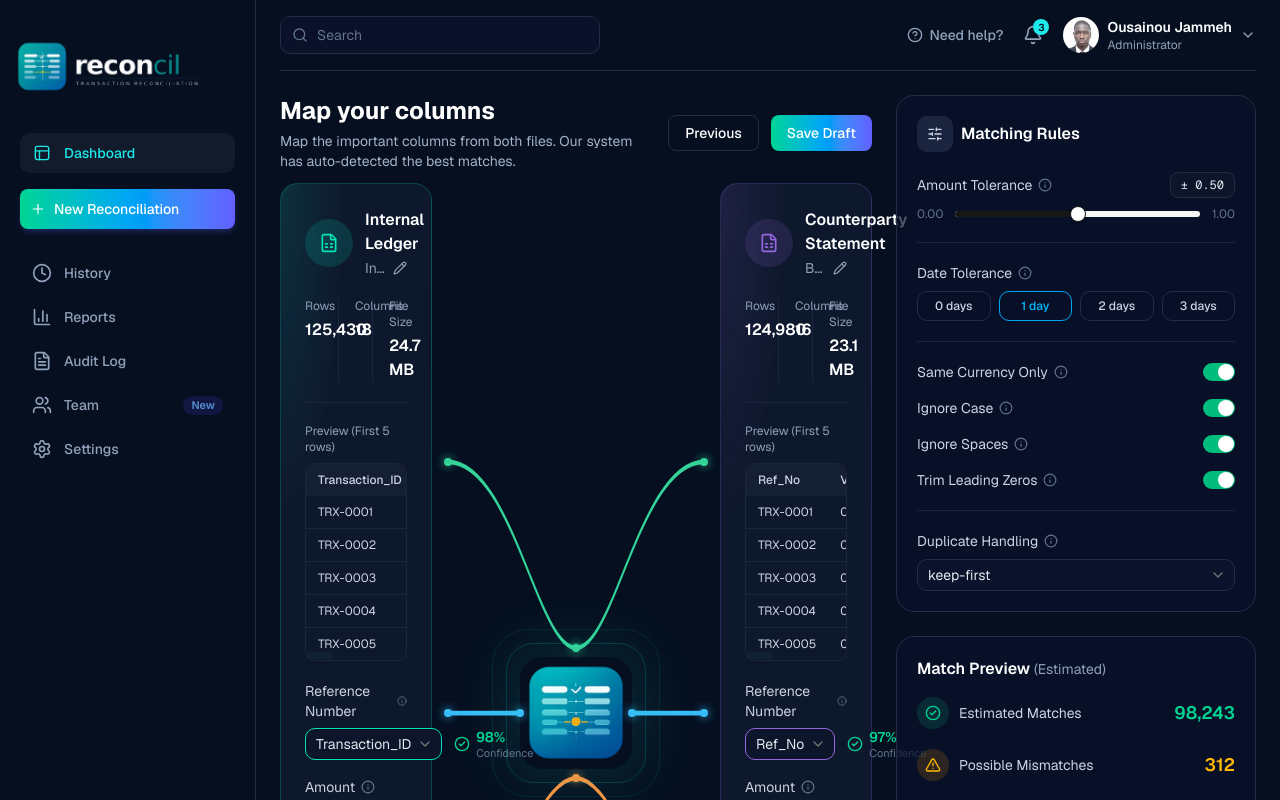
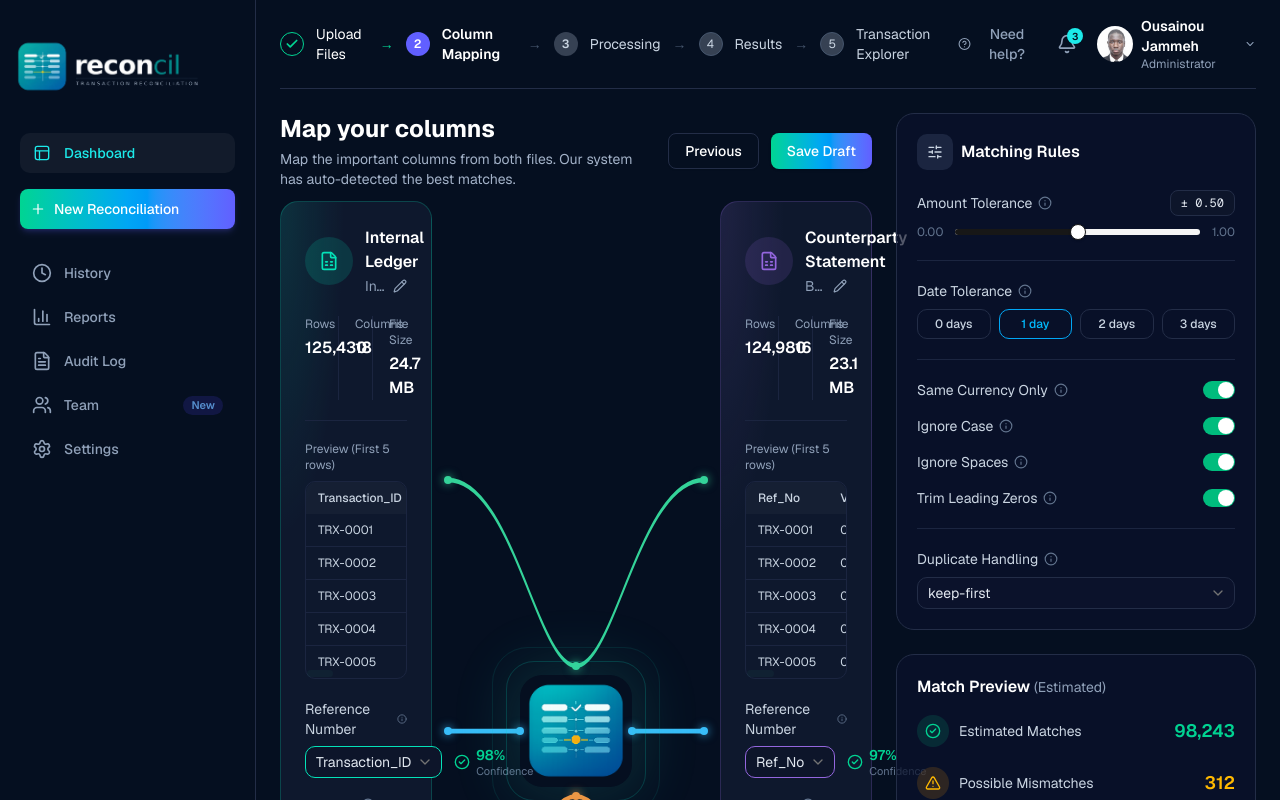
Before and after one commit to ousainoubsj/recon-frontend, a Next.js app: page /dashboard/reconciliation-process in a window 1280 px wide. Shown: the top 800 px of the page. Built offline with nearby package versions, Linux system fonts and the light colour scheme.

Commit message:
feat: implement step navigation in reconciliation process and add ReconciliationStepper component

```diff
--- a/app/dashboard/reconciliation-process/page.tsx
+++ b/app/dashboard/reconciliation-process/page.tsx
@@ -1,14 +1,31 @@
+'use client'
+
+import { useState } from 'react'
 import ColumnMappingBoard from '@/components/dashboard/reconcile/ColumnMappingBoard'
 import MatchingRulesSidebar from '@/components/dashboard/reconcile/MatchingRulesSidebar'
 
 const page = () => {
+  const [step, setStep] = useState<1 | 2>(1)
+
   return (
     <div className="flex-1 p-6">
-      <div className="grid grid-cols-1 items-start gap-6 lg:grid-cols-[1fr_360px]">
-        <ColumnMappingBoard />
+      {step === 1 && (
+        <div className="grid grid-cols-1 items-start gap-6 lg:grid-cols-[1fr_360px]">
+          <ColumnMappingBoard />
+          <MatchingRulesSidebar onContinue={() => setStep(2)} />
+        </div>
+      )}
 
-        <MatchingRulesSidebar />
-      </div>
+      {step === 2 && (
+        <div className="grid grid-cols-1 items-start gap-6 lg:grid-cols-[1fr_360px]">
+          <div className="flex min-h-150 items-center justify-center rounded-2xl border border-dashed border-[#232D47] bg-[#0E182D]/40 text-sm text-slate-500">
+            Step 2 content placeholder
+          </div>
+          <div className="flex min-h-150 items-center justify-center rounded-2xl border border-dashed border-[#232D47] bg-[#0E182D]/40 text-sm text-slate-500">
+            Step 2 content placeholder
+          </div>
+        </div>
+      )}
     </div>
   )
 }
--- a/components/dashboard/Header.tsx
+++ b/components/dashboard/Header.tsx
@@ -1,10 +1,20 @@
+'use client'
+
 import Image from 'next/image'
+import { usePathname } from 'next/navigation'
 import { Bell, ChevronDown, HelpCircle, Search } from 'lucide-react'
+import ReconciliationStepper from '@/components/dashboard/reconcile/ReconciliationStepper'
 
 export default function Header() {
+  const pathname = usePathname()
+  const isReconciliationProcess = pathname === '/dashboard/reconciliation-process'
+
   return (
     <header className="bg-[#050F20]">
       <div className="flex items-center justify-between gap-4 px-6 py-4">
+        {isReconciliationProcess ? (
+          <ReconciliationStepper />
+        ) : (
           <div className="relative w-full max-w-xs">
             <Search className="pointer-events-none absolute left-3 top-1/2 h-4 w-4 -translate-y-1/2 text-slate-500" />
             <input
@@ -13,6 +23,7 @@ export default function Header() {
               className="w-full rounded-lg border border-[#232D47] bg-[#0A1128] py-2 pl-9 pr-3 text-sm text-white placeholder:text-slate-500 focus:border-[#1CEAEA] focus:outline-none focus:ring-1 focus:ring-[#1CEAEA]"
             />
           </div>
+        )}
 
         <div className="flex items-center gap-5">
           <button
--- a/components/dashboard/reconcile/MatchingRulesSidebar.tsx
+++ b/components/dashboard/reconcile/MatchingRulesSidebar.tsx
@@ -77,7 +77,11 @@ function FieldLabel({ children }: { children: React.ReactNode }) {
   )
 }
 
-export default function MatchingRulesSidebar() {
+type MatchingRulesSidebarProps = {
+  onContinue?: () => void
+}
+
+export default function MatchingRulesSidebar({ onContinue }: MatchingRulesSidebarProps) {
   const [amountTolerance, setAmountTolerance] = useState(0.5)
   const [dateTolerance, setDateTolerance] = useState('1 day')
   const [toggleState, setToggleState] = useState<Record<string, boolean>>({
@@ -210,6 +214,7 @@ export default function MatchingRulesSidebar() {
         </Button>
         <Button
           type="button"
+          onClick={onContinue}
           className="flex-1 cursor-pointer rounded-md bg-linear-to-r from-emerald-400 via-sky-500 to-indigo-500 p-4 font-medium text-white shadow-sm transition-all duration-300 active:scale-95"
         >
           Continue
--- /dev/null
+++ b/components/dashboard/reconcile/ReconciliationStepper.tsx
@@ -0,0 +1,40 @@
+import { Check } from 'lucide-react'
+
+export default function ReconciliationStepper() {
+  return (
+    <div className="flex items-center gap-3 text-sm">
+      <span className="flex h-6 w-6 shrink-0 items-center justify-center rounded-full border border-emerald-400 text-emerald-400">
+        <Check className="h-3.5 w-3.5" strokeWidth={3} />
+      </span>
+      <span className="text-white">Upload Files</span>
+
+      <span className="text-emerald-400">&rarr;</span>
+
+      <span className="flex h-6 w-6 shrink-0 items-center justify-center rounded-full bg-indigo-500 text-xs font-semibold text-white">
+        2
+      </span>
+      <span className="font-semibold text-white">Column Mapping</span>
+
+      <span className="text-slate-600">&rarr;</span>
+
+      <span className="flex h-6 w-6 shrink-0 items-center justify-center rounded-full bg-gray-700 text-xs font-semibold text-slate-300">
+        3
+      </span>
+      <span className="text-slate-300">Processing</span>
+
+      <span className="text-slate-600">&rarr;</span>
+
+      <span className="flex h-6 w-6 shrink-0 items-center justify-center rounded-full bg-gray-700 border border-slate-600 text-xs text-slate-300">
+        4
+      </span>
+      <span className="text-slate-300">Results</span>
+            <span className="text-slate-600">&rarr;</span>
+
+            <span className="flex h-6 w-6 shrink-0 items-center justify-center rounded-full bg-gray-700 border border-slate-600 text-xs text-slate-300">
+        5
+      </span>
+      <span className="text-slate-300">Transaction Explorer</span>
+
+    </div>
+  )
+}
```
Also changed, not shown: 1 other file (tests, documents, lock files or other folders). Lines whose indentation alone changed are shown as unchanged.
